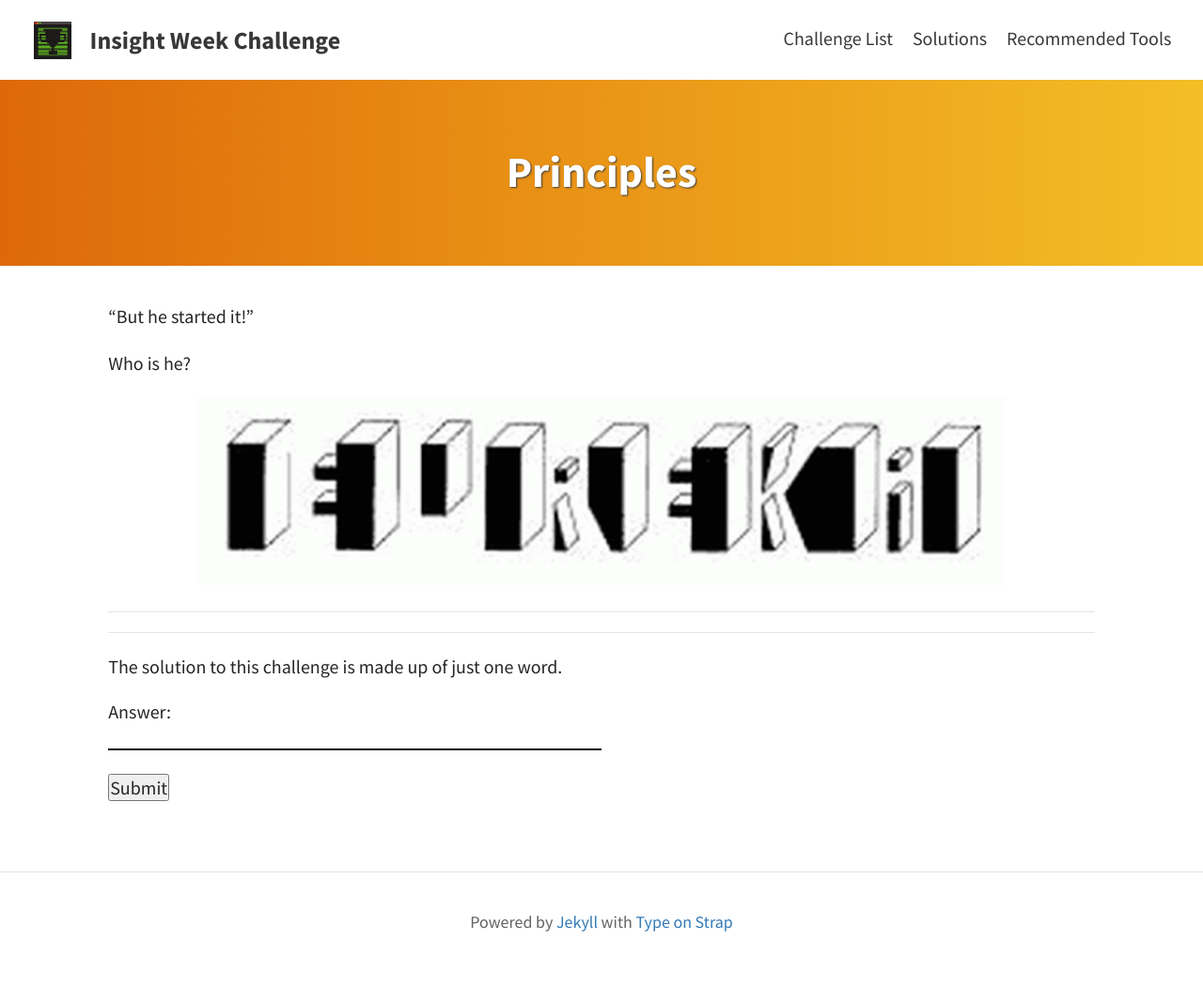
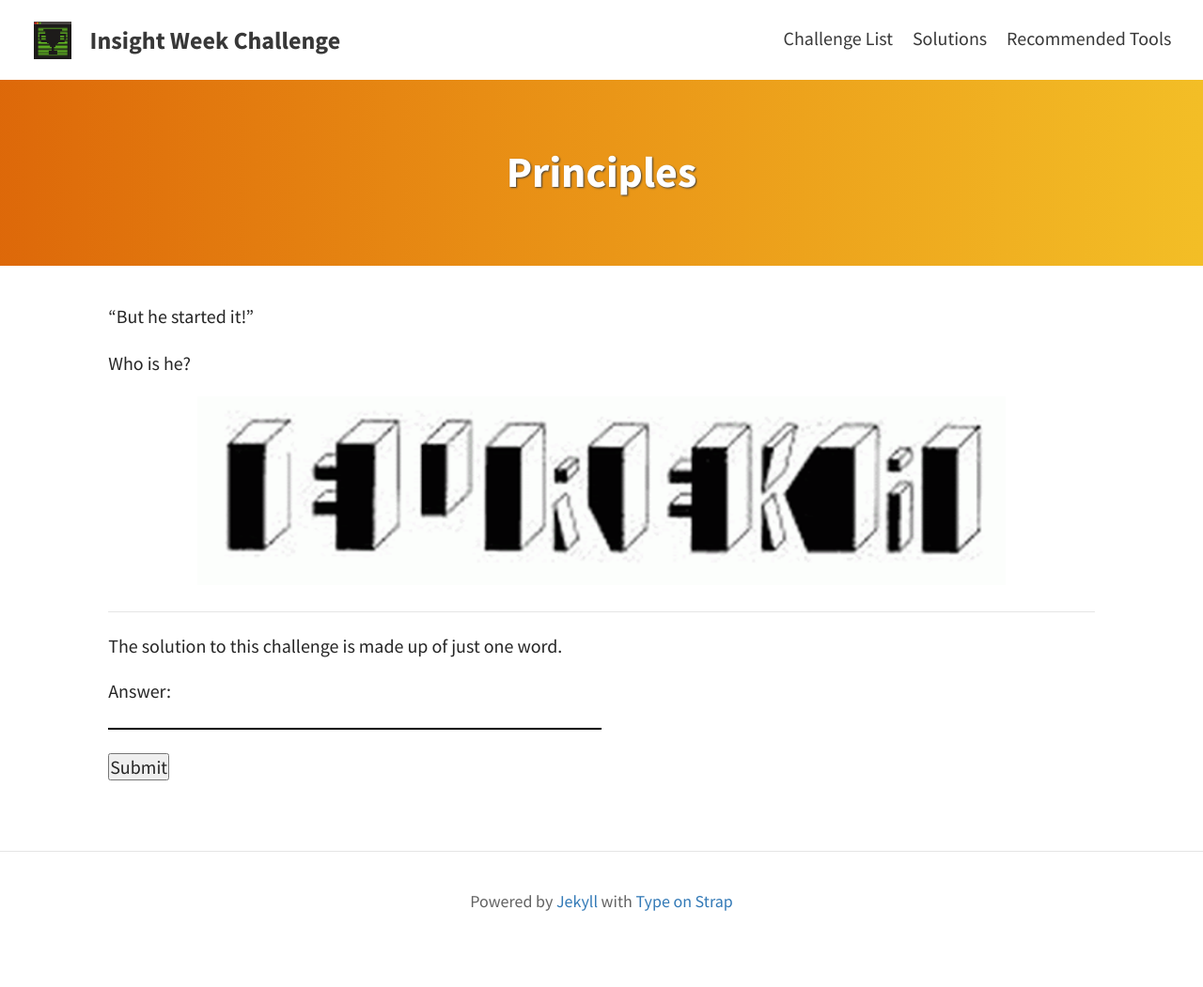
Before and after one commit to jnk838/insight-week-challenge, a Jekyll site: the page built from pages/challenges/principles.md, in a window 1280 px wide. Shown: the whole page at 94% size. Built offline with Jekyll 4.4.1, drawn with Linux system fonts in a browser that asks for light colours; after the commit the page ends 1029 px from its top, so only the background shows below that.

Commit message:
Make sure line break isn't present with no hint

```diff
--- a/_layouts/challenge.html
+++ b/_layouts/challenge.html
@@ -23,8 +23,8 @@ layout: default
   </div>
   {% endif %}
 
+  {% if page.hint %}
   <hr />
-  {% if page.hint %}
   <div class="wrap-collapsible">
     <input id="collapsible" class="toggle" type="checkbox">
     <label for="collapsible" class="lbl-toggle">Hint</label>
```
